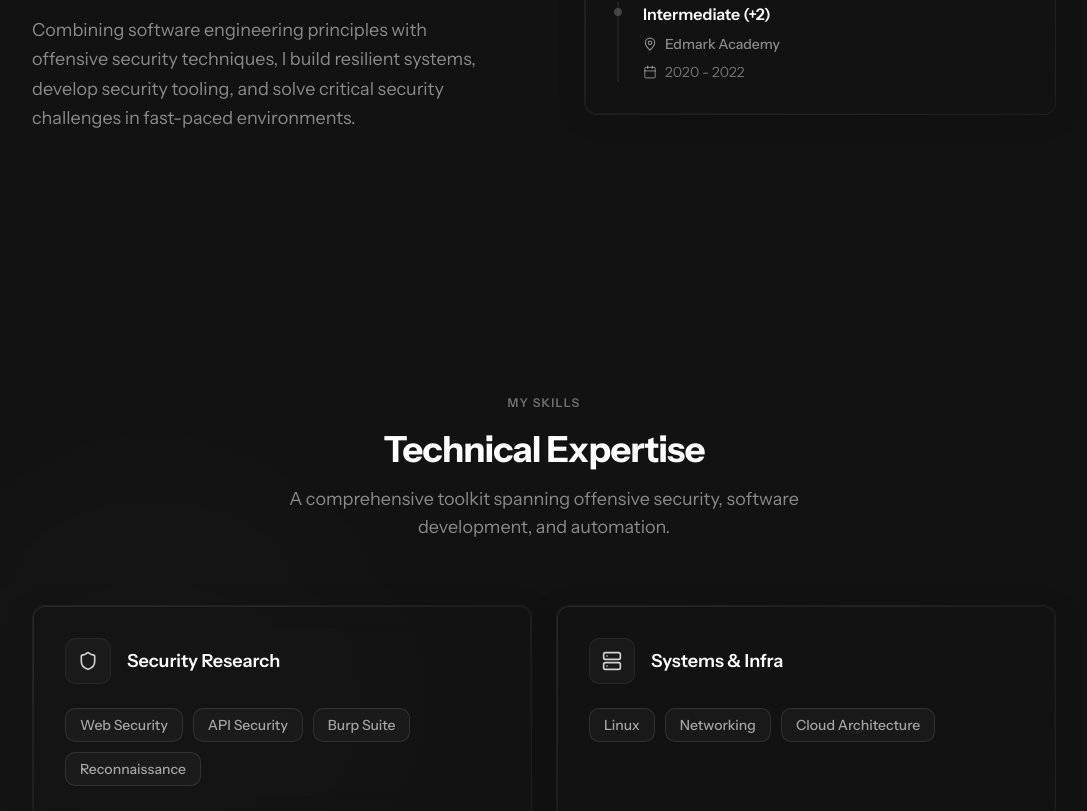
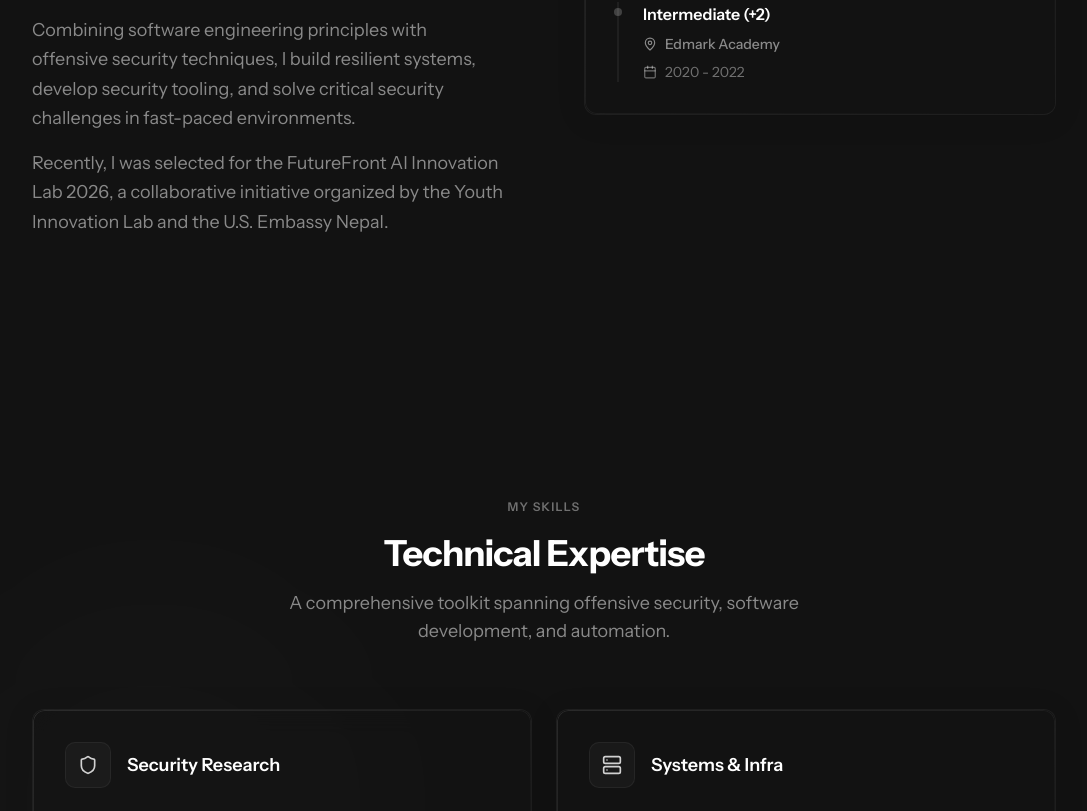
Before and after one commit to rajivsthh/portfolio-main, a React (Vite) app: page / in a window 1280 px wide. Shown: the part 1149-1960 px from the top of the page, without its empty margins (96-1183 px from the left). Built offline with nearby package versions, Linux system fonts and the light colour scheme; no server answers; the HTML template or start-up script is replaced by a standard one.

Commit message:
feat: add FutureFront AI Innovation Lab 2026 participation to About and Certifications sections

```diff
--- a/src/components/AboutSection.tsx
+++ b/src/components/AboutSection.tsx
@@ -47,6 +47,10 @@ const AboutSection = () => {
                   resilient systems, develop security tooling, and solve critical security challenges in
                   fast-paced environments.
                 </p>
+                <p>
+                  Recently, I was selected for the <strong>FutureFront AI Innovation Lab 2026</strong>,
+                  a collaborative initiative organized by the Youth Innovation Lab and the U.S. Embassy Nepal.
+                </p>
               </div>
             </div>
 
--- a/src/components/CertificationsSection.tsx
+++ b/src/components/CertificationsSection.tsx
@@ -32,6 +32,13 @@ const certifications: Certification[] = [
     subtitle: "Programming Course",
     achievement: "6 Days Course",
     icon: BookOpen,
+  },
+  {
+    title: "FutureFront AI Innovation Lab 2026",
+    subtitle: "Youth Innovation Lab & U.S. Embassy",
+    achievement: "Participant",
+    icon: Award,
+    highlight: true,
   },
   {
     title: "KIST FAIR 2081 - Certificate Image",
```
